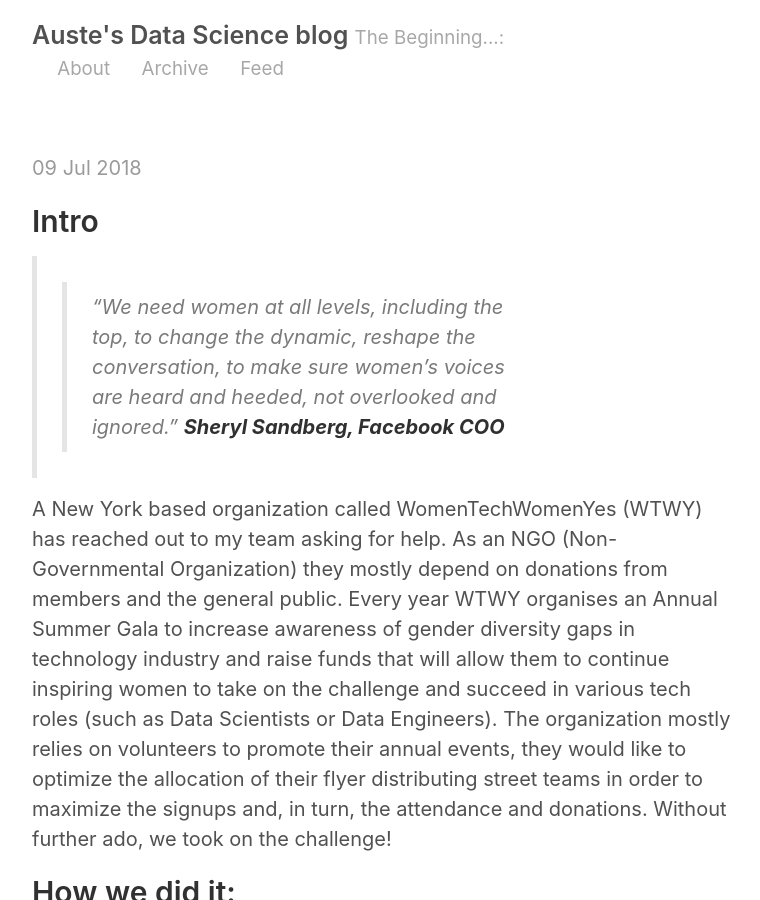
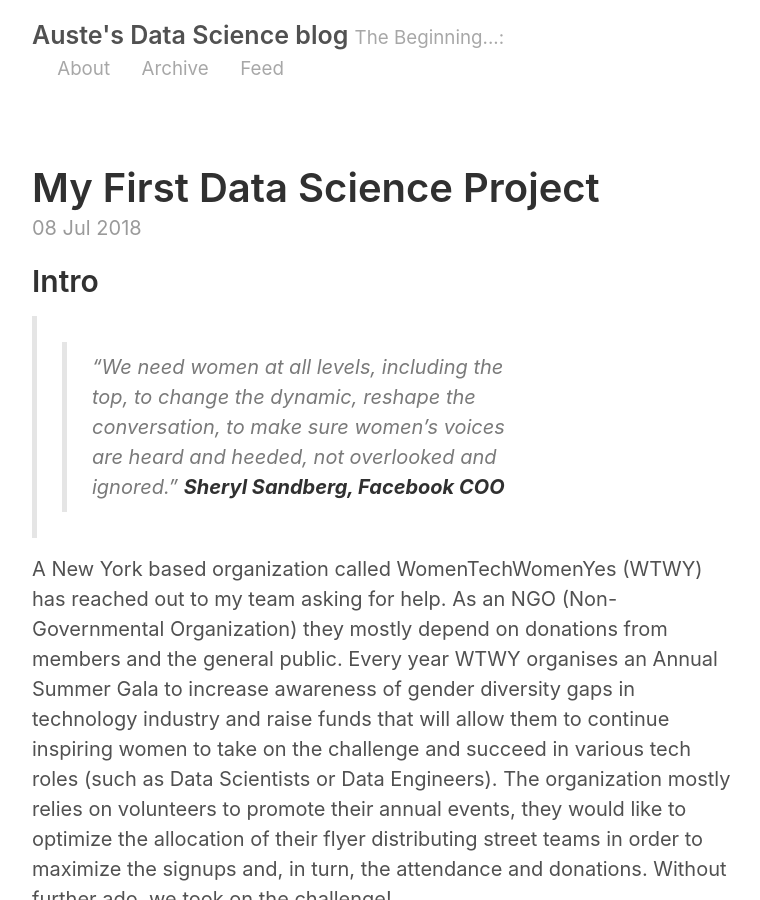
Before and after one commit to Auste1989/Auste1989.github.io, a Jekyll site: the page built from _posts/2018-07-08-project-benson.md, in a window 1280 px wide and 900 px high. Shown: the whole window, without its empty margins (258-1018 px from the left). Built offline with Jekyll 4.4.1, drawn with Linux system fonts in a browser that asks for light colours; our own code applies the rules of GitHub Pages for plain Markdown files; some of the changed lines change nothing that is shown.

Commit message:
Another try to fix

```diff
--- a/_posts/2018-07-08-project-benson.md
+++ b/_posts/2018-07-08-project-benson.md
@@ -1,6 +1,6 @@
 ---
 layout: post
-title My First Data Science Project
+title: My First Data Science Project
 ---
 
 ## Intro
```
